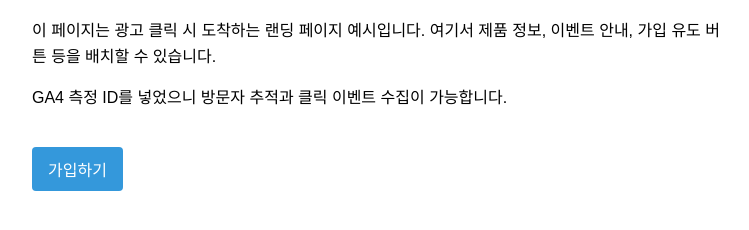
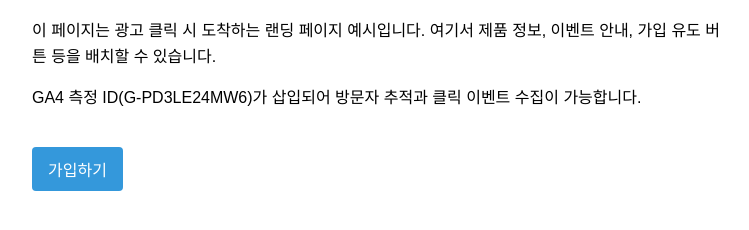
Before and after one commit to dajjoy710-maker/ad-test, a plain HTML site: page index.html in a window 1280 px wide. Shown: the part 96-326 px from the top of the page, without its empty margins (258-1007 px from the left). Drawn offline with Linux system fonts and the light colour scheme.

Commit message:
Add files via upload

```diff
--- a/index.html
+++ b/index.html
@@ -25,7 +25,7 @@
 <body>
   <h1>환영합니다! 이 페이지는 광고 랜딩 테스트용입니다.</h1>
   <p>이 페이지는 광고 클릭 시 도착하는 랜딩 페이지 예시입니다. 여기서 제품 정보, 이벤트 안내, 가입 유도 버튼 등을 배치할 수 있습니다.</p>
-  <p>GA4 측정 ID를 넣었으니 방문자 추적과 클릭 이벤트 수집이 가능합니다.</p>
+  <p>GA4 측정 ID(G-PD3LE24MW6)가 삽입되어 방문자 추적과 클릭 이벤트 수집이 가능합니다.</p>
 
   <button onclick="gtag('event', 'cta_click', {event_category: '랜딩페이지', event_label: '가입 버튼'}); alert('가입 이벤트 전송됨');">
     가입하기
```
